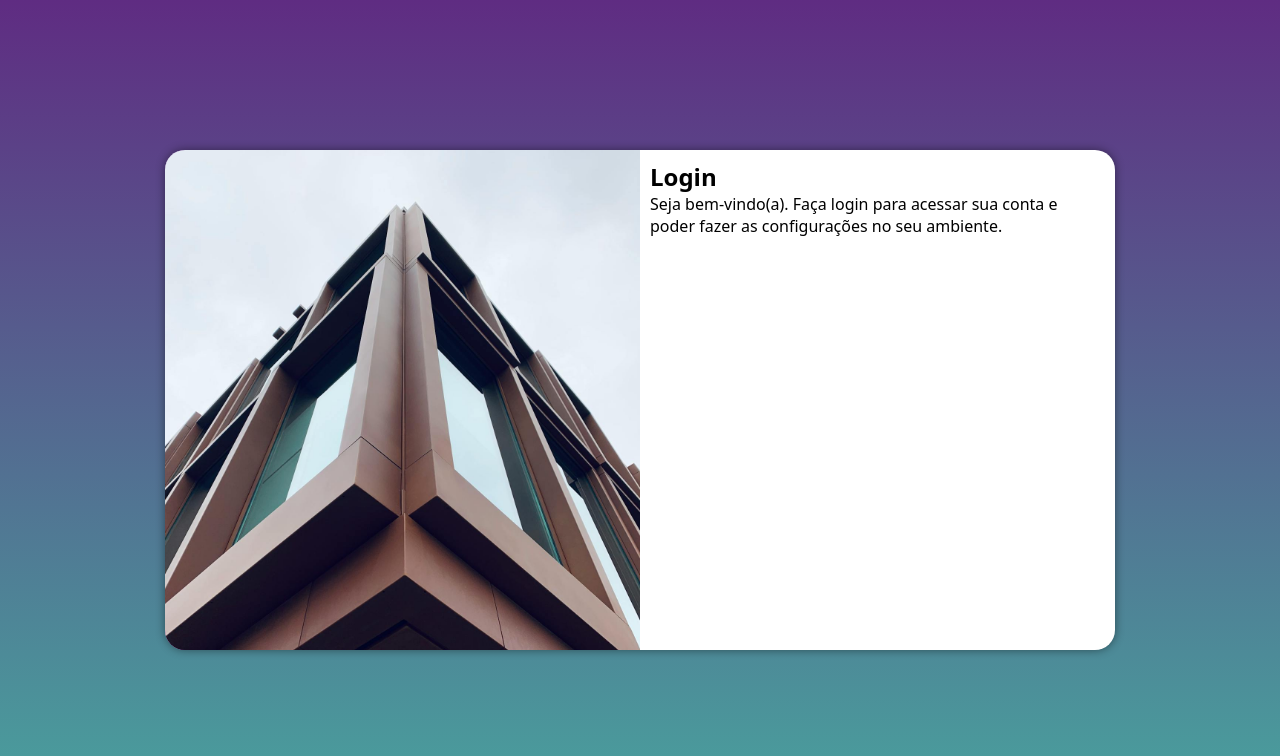
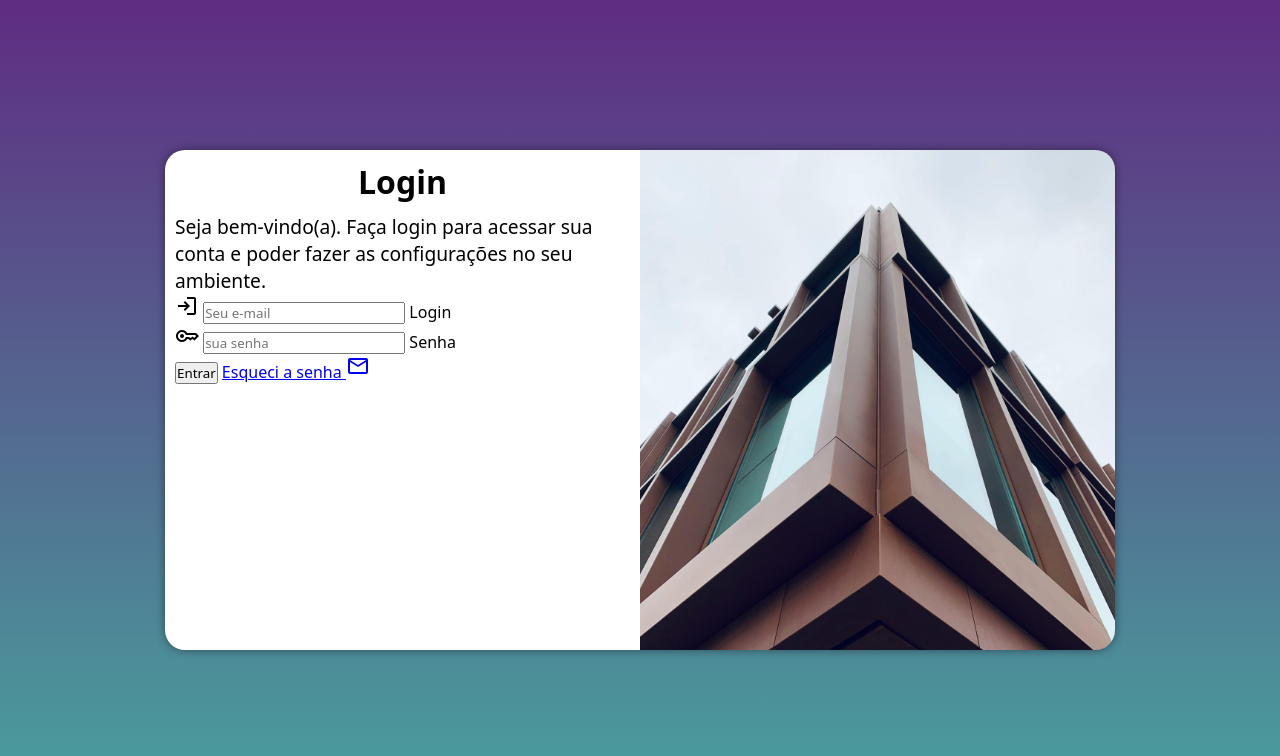
Before and after one commit to mmazanti/projeto-login, a plain HTML site: page index.html in a window 1280 px wide. Drawn offline with nearby package versions, Linux system fonts and the light colour scheme.

Commit message:
Adicionei o formulário

```diff
--- a/estilos/media-query.css
+++ b/estilos/media-query.css
@@ -40,13 +40,21 @@ Grandes telas: acima de 1200px
     }
 
     section#login > div#imagem {
-        float: left;
+        float: right;
         width: 50%;
         height: 100%;
     }
 
     section#login > div#formulario {
-        float: right;
+        float: left;
         width: 50%;
     }
+
+    div#formulario > h1 {
+        font-size: 2em;
+    }
+
+    div#formulario > p {
+        font-size: 1.2em;
+    }
 }
--- a/estilos/style.css
+++ b/estilos/style.css
@@ -32,7 +32,7 @@ section#login {
     transform: translate(-50%, -50%);
     overflow: hidden;
     background-color: white;
-    width: 250px;
+    width: 310px;
     height: 500px;
     border-radius: 20px;
     box-shadow: 0px 0px 10px rgba(0, 0, 0, 0.450);
@@ -51,5 +51,13 @@ section#login > div#imagem {
 section#login > div#formulario {
     display: block;
     padding: 10px;
+}
 
+div#formulario > h1 {
+    text-align: center;
+    margin-bottom: 10px;
 }
+
+div#formulario > p {
+    font-size: 0.8em;
+}
--- a/index.html
+++ b/index.html
@@ -4,8 +4,10 @@
     <meta charset="UTF-8">
     <meta name="viewport" content="width=device-width, initial-scale=1.0">
     <title>Login</title>
+    <link href="https://fonts.googleapis.com/css2?family=Material+Symbols+Outlined" rel="stylesheet" />
     <link rel="stylesheet" href="estilos/style.css">
     <link rel="stylesheet" href="estilos/media-query.css">
+
 </head>
 <body>
     <main>
@@ -16,8 +18,19 @@
             <div id="formulario">
                 <h1>Login</h1>
                 <p>Seja bem-vindo(a). Faça login para acessar sua conta e poder fazer as configurações no seu ambiente.</p>
-                <form action="login.php" method="post">
-
+                <form action="login.php" method="post" autocomplete="on">
+                    <div class="campo">
+                        <span class="material-symbols-outlined">login</span>
+                        <input type="email" name="login" id="ilogin" placeholder="Seu e-mail" autocomplete="email" required maxlength="30">
+                        <label for="ilogin">Login</label>
+                    </div>
+                    <div class="campo">
+                        <span class="material-symbols-outlined">key</span>
+                        <input type="password" name="senha" id="isenha" placeholder="sua senha" autocomplete="current-password" required min="8" maxlength="20">
+                         <label for="isenha">Senha</label>
+                    </div>
+                    <input type="submit" value="Entrar">
+                    <a href="esqueci.html">Esqueci a senha <span class="material-symbols-outlined">mail</span></a>
                 </form>
             </div>
         </section>
```
